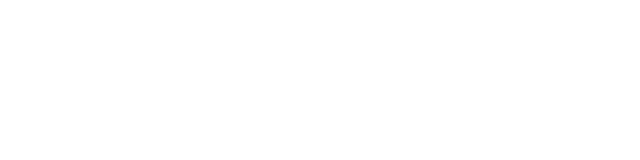
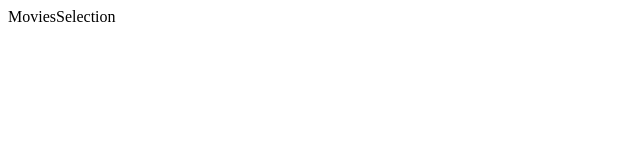
Before and after one commit to Sushanth-Personal/Super-App, a React (Vite) app in the folder superapp/: page /selection in a window 1280 px wide. Before the commit this address had no page. Shown: the top 160 px of the page, without its empty margins (0-640 px from the left). Built offline with nearby package versions, Linux system fonts and the light colour scheme.

Commit message:
Add: Added the routes to Selection page

```diff
--- a/superapp/src/main.jsx
+++ b/superapp/src/main.jsx
@@ -2,22 +2,17 @@
 import { createRoot } from "react-dom/client";
 import { BrowserRouter, Routes, Route } from "react-router-dom";
 import Home from "./pages/Home.jsx";
-// import Info from './pages/Info.jsx'
-// import Browse from './pages/Browse.jsx'
-// import Selection from "./pages/MovieSelection.jsx";
-// import NotFound from "./pages/404.jsx";
+import Selection from "./pages/MovieSelection.jsx";
+
 
 createRoot(document.getElementById("root")).render(
   <StrictMode>
     <BrowserRouter>
       <Routes>
         <Route path="/" element={<Home />} />
-        {/* <Route path='/info' element={<Info />} />
-        <Route path='/browse' element={<Browse />} /> */}
-        {/* <Route path="/selection" element={<Selection />} /> */}
 
-        {/* Express Router. */}
-        {/* <Route path="*" element={<NotFound />} /> */}
+        <Route path="/selection" element={<Selection />} />
+
       </Routes>
     </BrowserRouter>
   </StrictMode>
--- a/superapp/src/pages/Home.jsx
+++ b/superapp/src/pages/Home.jsx
@@ -114,7 +114,7 @@
         </span>
 
         <input
-          type="tel"
+          type="number"
           name="mobile"
           placeholder="mobile"
           value={data.mobile}
--- /dev/null
+++ b/superapp/src/pages/MovieSelection.jsx
@@ -0,0 +1,9 @@
+
+
+const Selection = () => {
+  return (
+    <div>MoviesSelection</div>
+  )
+}
+
+export default Selection;
```
